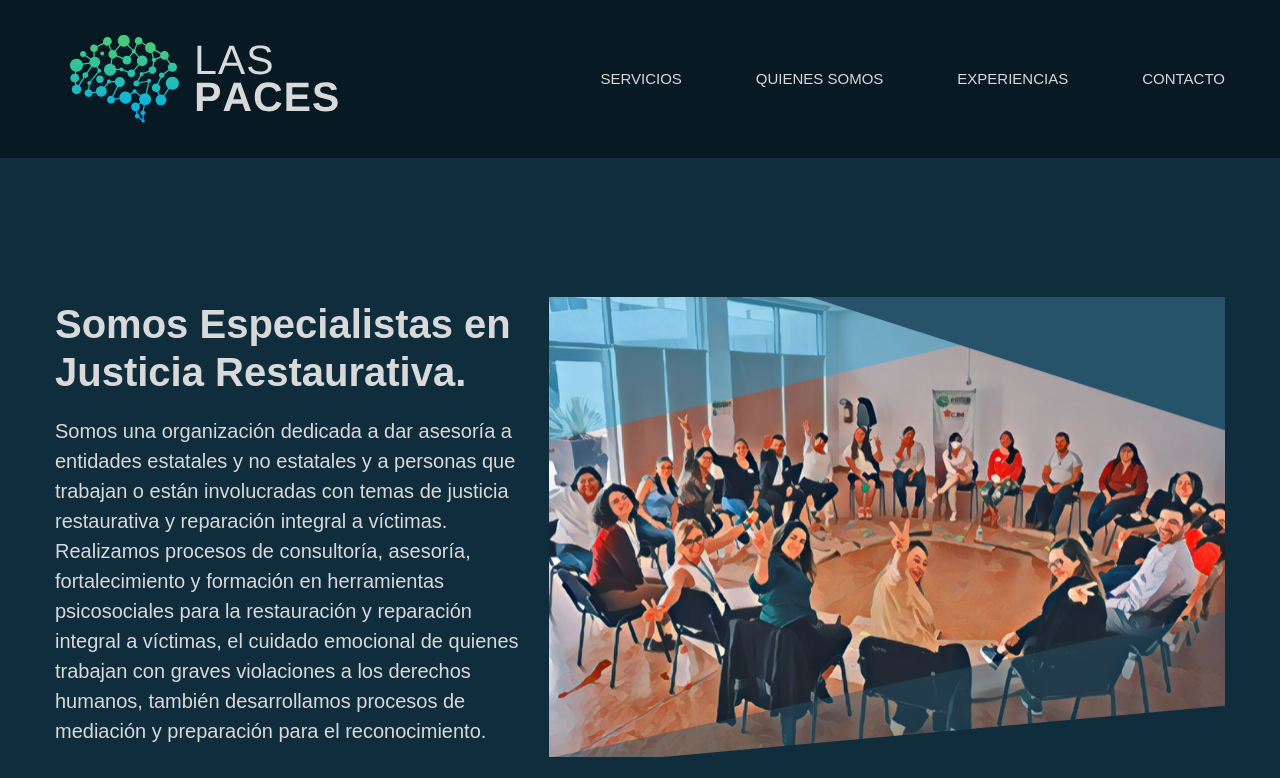
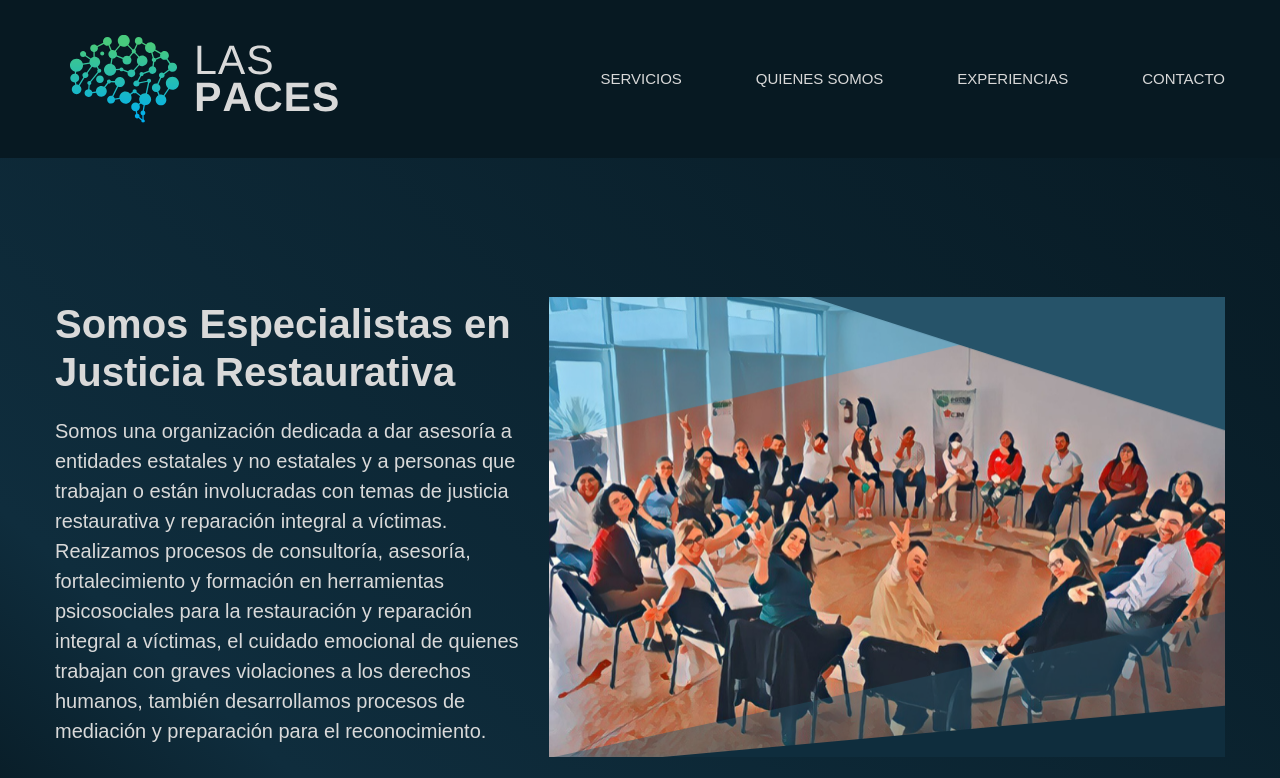
Before and after one commit to luribeto/laspaces, a React (Create React App) app: page / in a window 1280 px wide. Shown: the top 778 px of the page. Built offline with nearby package versions, Linux system fonts and the light colour scheme.

Commit message:
gradient hero

```diff
--- a/src/components/hero/hero.jsx
+++ b/src/components/hero/hero.jsx
@@ -14,7 +14,7 @@ const hero = () => (
         <Col md={12} lg={5}>
           <div className="hero-info">
             <h3 className="weight800 font40">
-              Somos Especialistas en Justicia Restaurativa.
+              Somos Especialistas en Justicia Restaurativa
             </h3>
             <p className="font20">
             Somos una organización dedicada a dar asesoría a entidades estatales y no estatales y a personas que trabajan o están involucradas con temas de justicia restaurativa y reparación integral a víctimas.
--- a/src/components/hero/hero.scss
+++ b/src/components/hero/hero.scss
@@ -4,6 +4,11 @@
   padding-top: 240px;
   width: 100%;
   padding-bottom: 60px;
+  background: rgb(7,25,34);
+  background: linear-gradient(42deg, rgba(7,25,34,1) 0%, rgba(15,45,61,1) 18%, rgba(7,25,34,1) 100%);
+  // background: rgb(0,175,239);
+  // background: linear-gradient(42deg, rgba(0,175,239,1) 0%, rgba(15,45,61,1) 41%, rgba(7,25,34,1) 100%);
+
   .hero-info {
     padding-top: 60px;
 
```
